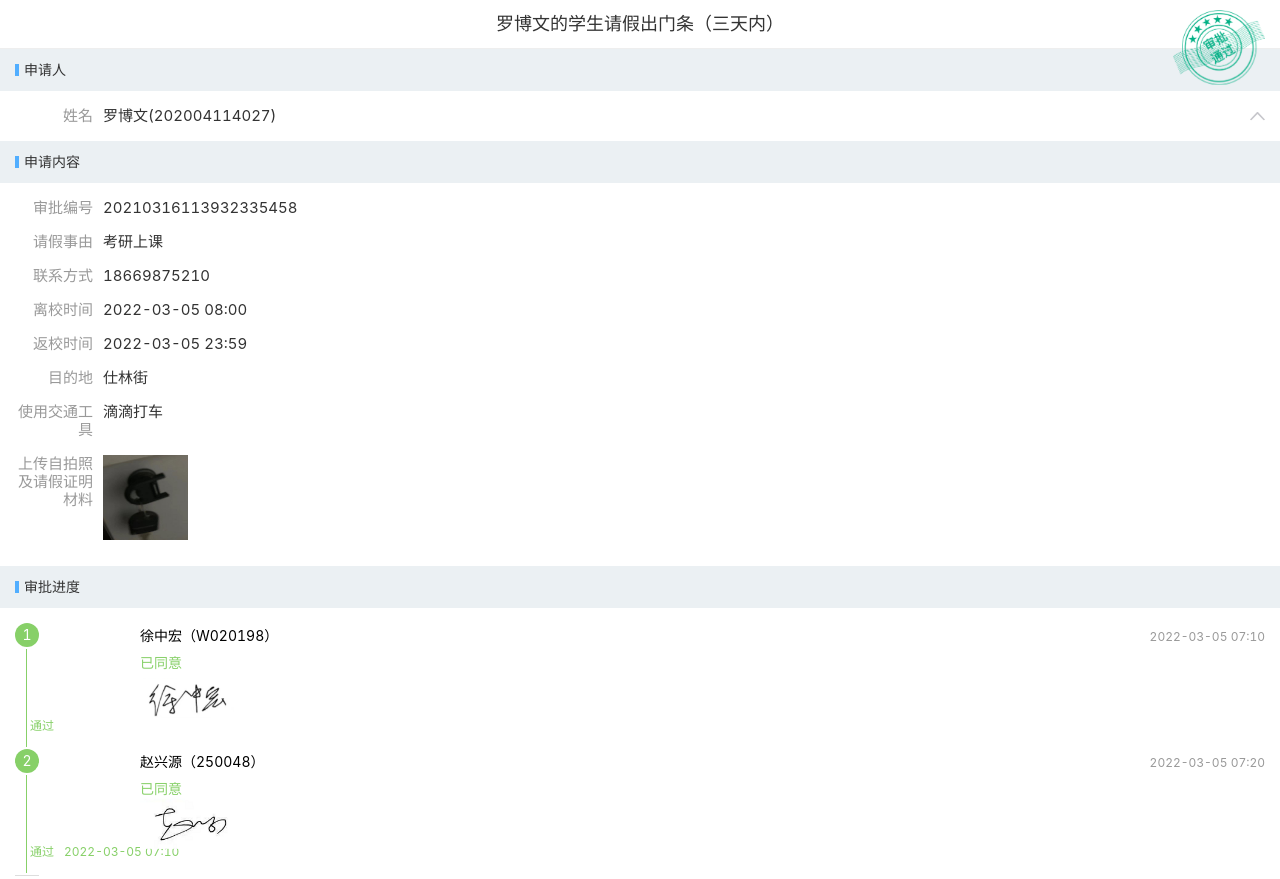
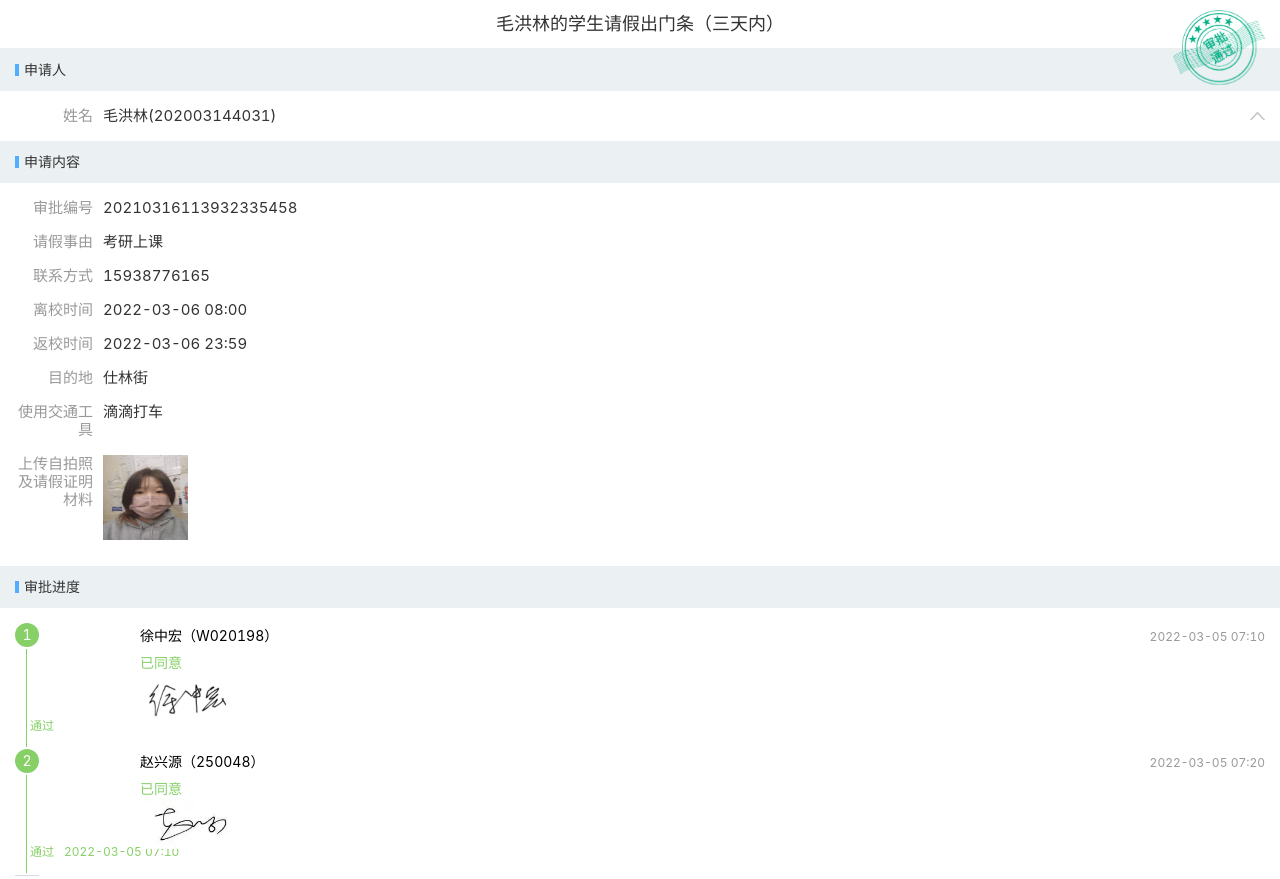
Before and after one commit to yibanjiatiao1/mhl06, a plain HTML site: page index.html in a window 1280 px wide. Shown: the top 879 px of the page. Drawn offline with Linux system fonts and the light colour scheme; a script that the page names is missing.

Commit message:
Update index.html

```diff
--- a/index.html
+++ b/index.html
@@ -30,7 +30,7 @@
     <div class="hx-layout">
      <main class="hx-content">
       <div class="wfTitle___Y-ebx">
-       罗博文的学生请假出门条（三天内）
+       毛洪林的学生请假出门条（三天内）
       </div>
       <div class="hx-detail">
        <div class="hx-detail-group">
@@ -46,7 +46,7 @@
        <span class="hx-detail-item-label">姓名</span>
        <div class="hx-detail-item-field">
         <div class="am-flexbox am-flexbox-justify-start am-flexbox-align-center">
-         罗博文(202004114027)
+         毛洪林(202003144031)
         </div>
        </div>
       </div>
@@ -56,7 +56,7 @@
        <div class="hx-detail-item">
         <span class="hx-detail-item-label">学号</span>
         <div class="hx-detail-item-field">
-         202004114027        </div>
+         202003144031        </div>
        </div>
        <div class="hx-detail-item">
         <span class="hx-detail-item-label">性别</span>
@@ -124,17 +124,17 @@
          <div class="hx-detail-item">
           <span class="hx-detail-item-label">联系方式</span>
           <div class="hx-detail-item-field">
-           18669875210          </div>
+           15938776165          </div>
          </div>
          <div class="hx-detail-item">
           <span class="hx-detail-item-label">离校时间</span>
           <div class="hx-detail-item-field">
-           2022-03-05 08:00          </div>
+           2022-03-06 08:00          </div>
          </div>
          <div class="hx-detail-item">
           <span class="hx-detail-item-label">返校时间</span>
           <div class="hx-detail-item-field">
-           2022-03-05 23:59          </div>
+           2022-03-06 23:59          </div>
          </div>
          <div class="hx-detail-item">
           <span class="hx-detail-item-label">目的地</span>
@@ -150,7 +150,7 @@
           <span class="hx-detail-item-label">上传自拍照及请假证明材料</span>
           <div class="hx-detail-item-field">
            <div class="hx-detail-image">
-            <img src="./工作流_files/111.jpg" alt="" style="margin-right: 10px; width: 84.6667px;
+            <img src="./工作流_files/mhl.jpg" alt="" style="margin-right: 10px; width: 84.6667px;
     height: 84.6667px; margin-bottom: 10px;">
            </div>
           </div>
```
